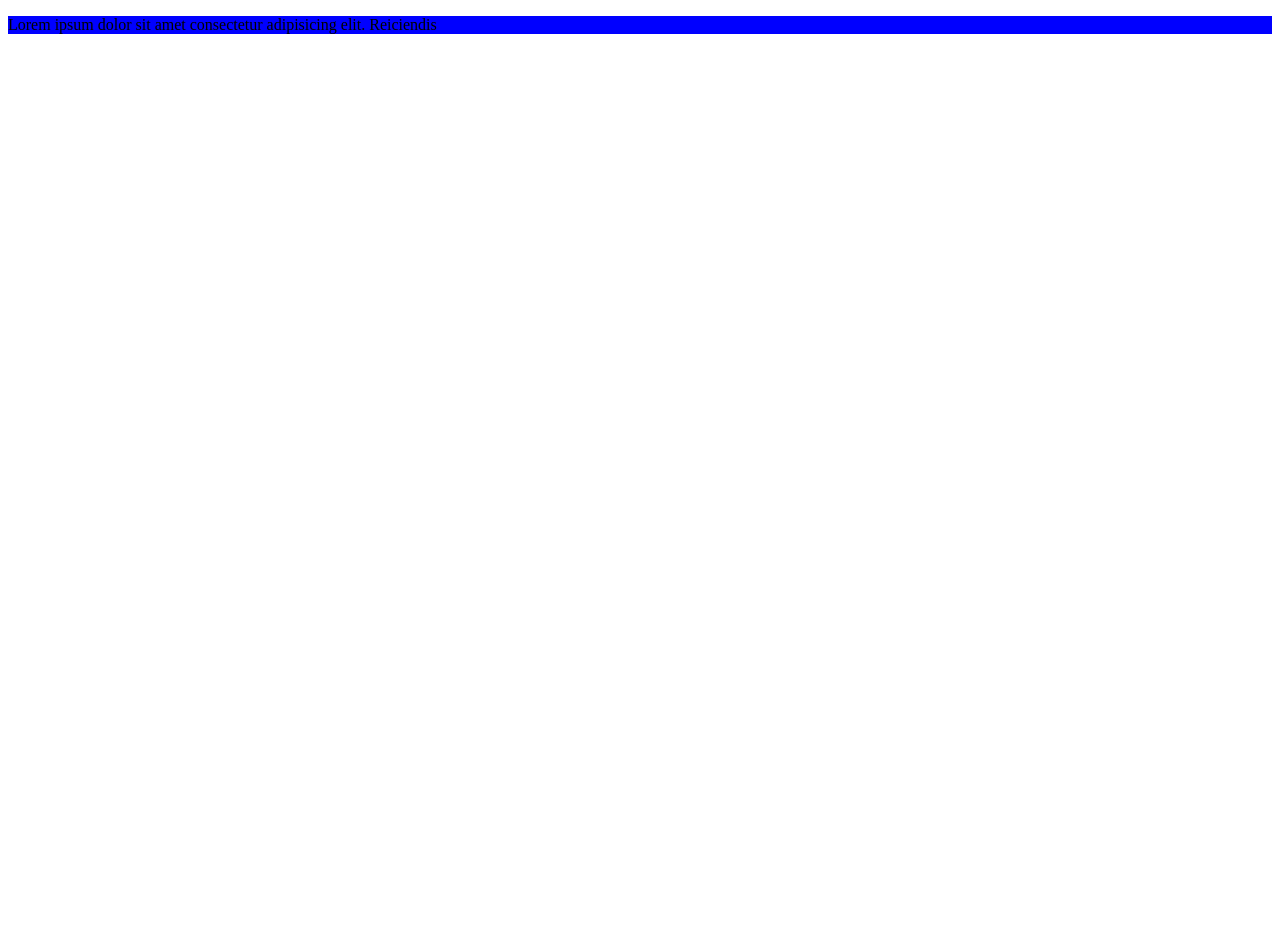
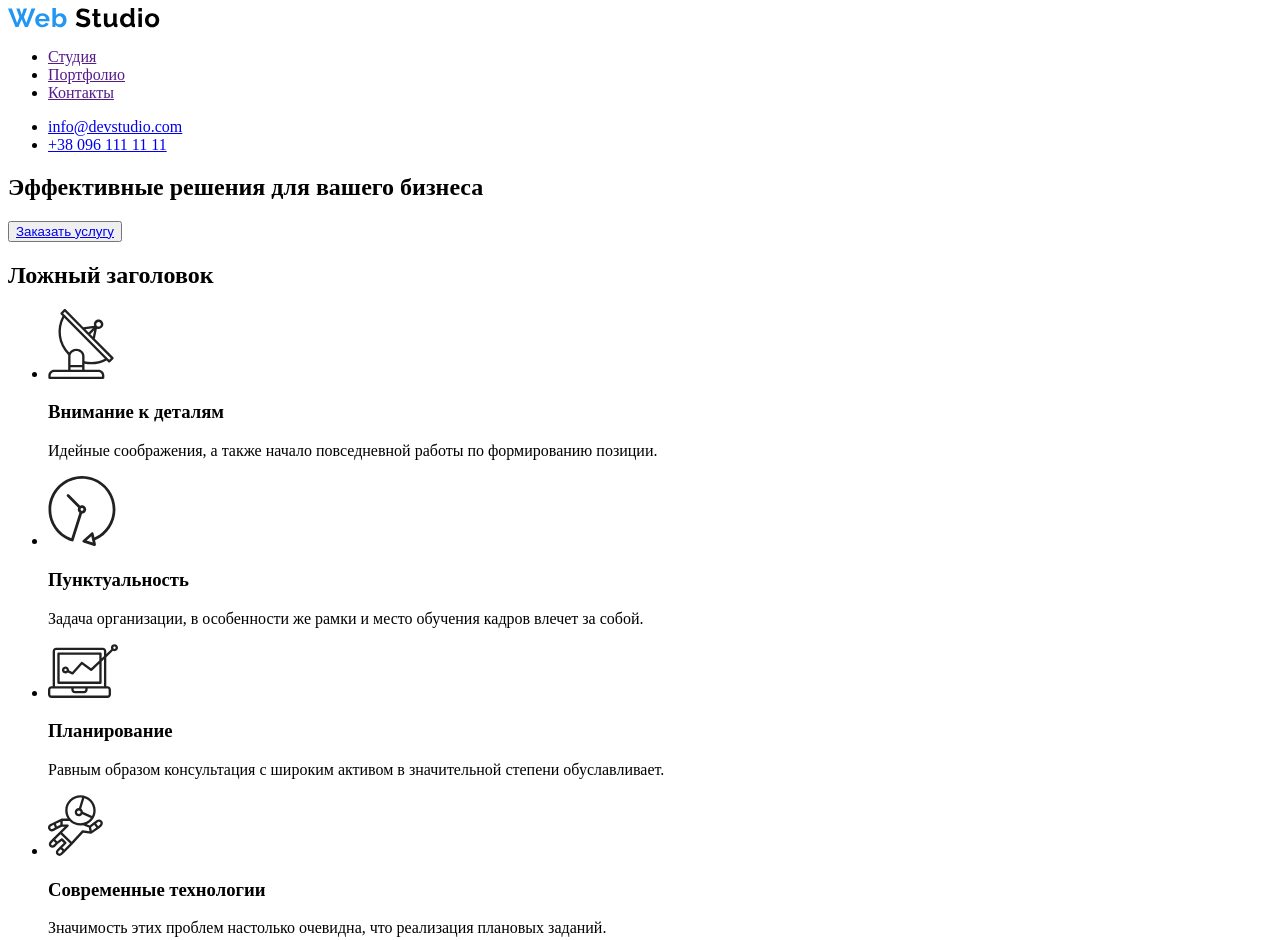
Before and after one commit to AlexeyGrk/goit-markup-hw-01, a plain HTML site: page index.html in a window 1280 px wide. Before the commit the page ends 800 px from the top, so only its background shows below. Drawn offline with Linux system fonts and the light colour scheme.

Commit message:
Добавил хедер + первая секция наших преференций

```diff
--- a/index.html
+++ b/index.html
@@ -4,11 +4,73 @@
     <meta charset="UTF-8" />
     <meta name="viewport" content="width=device-width, initial-scale=1.0" />
     <link rel="stylesheet" href="./css/style.css" />
-    <title>Document</title>
+    <title>Web Studio</title>
   </head>
   <body>
-    <p class="p22">
-      Lorem ipsum dolor sit amet consectetur adipisicing elit. Reiciendis
-    </p>
+    <!-- Шапка сайта -->
+    <header>
+      <nav>
+        <a href="/">
+          <img src="./images/Web Studio.svg" alt="логотип" />
+        </a>
+        <ul>
+          <li><a href="">Студия</a></li>
+          <li><a href="">Портфолио</a></li>
+          <li><a href="">Контакты</a></li>
+        </ul>
+      </nav>
+      <ul>
+        <li><a href="mailto:info@devstudio.com">info@devstudio.com</a></li>
+        <li><a href="tel:+38 096 111 11 11">+38 096 111 11 11</a></li>
+      </ul>
+    </header>
+    <!-- Hero -->
+    <main>
+      <!-- Представление -->
+      <section>
+        <h1>Эффективные решения для вашего бизнеса</h1>
+        <button><a href="/">Заказать услугу</a></button>
+      </section>
+      <!-- Преимущества -->
+      <section>
+        <h2>Ложный заголовок</h2>
+        <ul>
+          <li>
+            <img src="./images/Vector 1.svg" alt="спутник" />
+            <h3>Внимание к деталям</h3>
+            <p>
+              Идейные соображения, а также начало повседневной работы по
+              формированию позиции.
+            </p>
+          </li>
+          <li>
+            <img src="./images/Vector 2.svg" alt="часы" />
+            <h3>Пунктуальность</h3>
+            <p>
+              Задача организации, в особенности же рамки и место обучения кадров
+              влечет за собой.
+            </p>
+          </li>
+
+          <li>
+            <img src="./images/Vector 3.svg" alt="компьютер" />
+            <h3>Планирование</h3>
+            <p>
+              Равным образом консультация с широким активом в значительной
+              степени обуславливает.
+            </p>
+          </li>
+          <li>
+            <img src="./images/Vector 4.svg" alt="космонавт" />
+            <h3>Современные технологии</h3>
+            <p>
+              Значимость этих проблем настолько очевидна, что реализация
+              плановых заданий.
+            </p>
+          </li>
+        </ul>
+      </section>
+    </main>
+    <footer></footer>
   </body>
 </html>
```
Also changed, not shown: images/Vector 1.svg (added), images/Vector 2.svg (added), images/Vector 3.svg (added), images/Vector 4.svg (added), images/Web Studio.svg (added), 1 other file.
